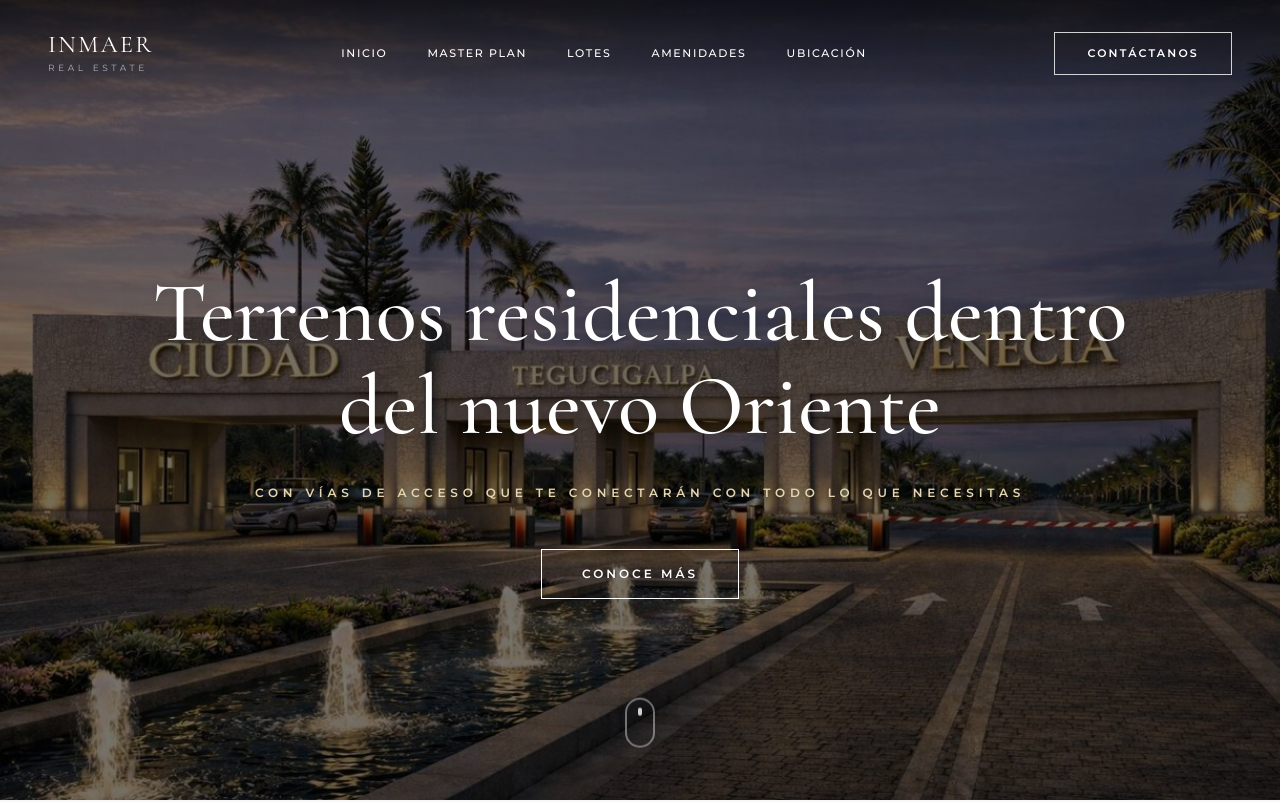
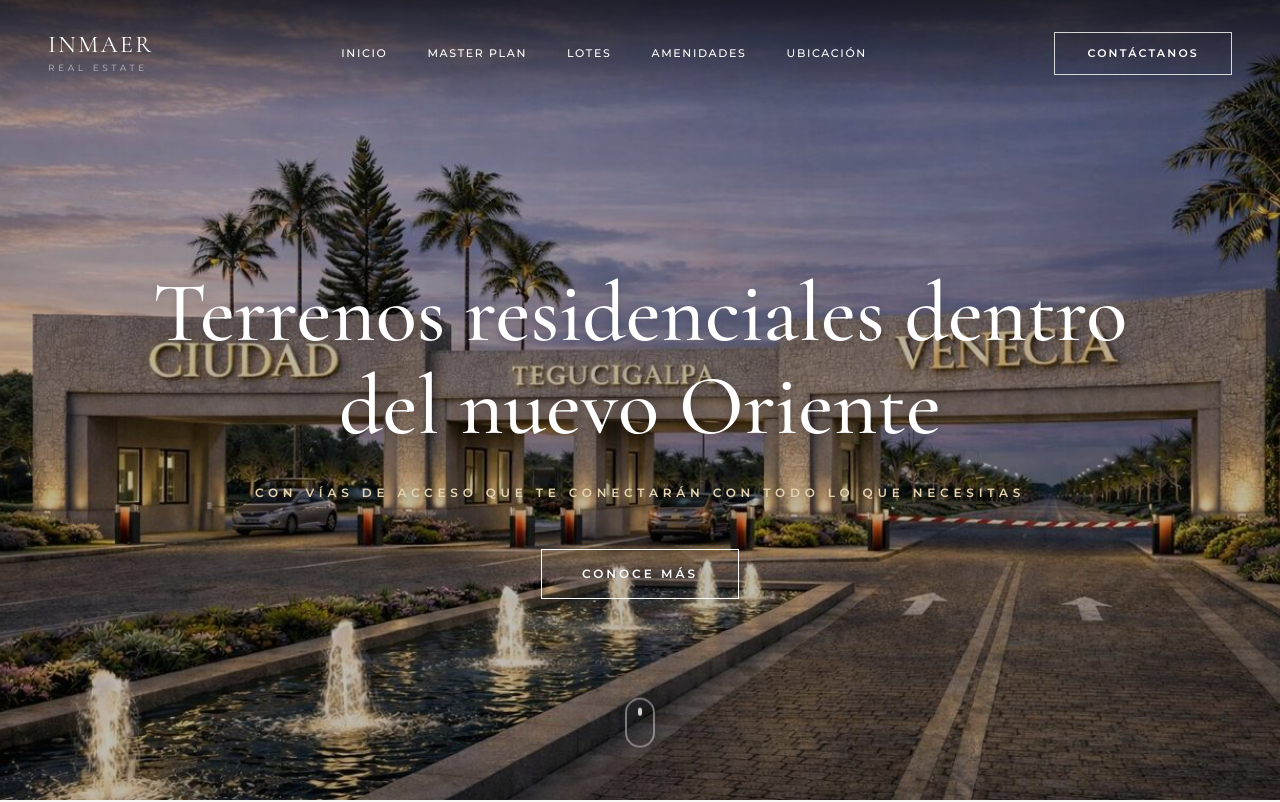
Before and after one commit to rplushn/ciudadvenecia, a Next.js app: page /design-5 in a window 1280 px wide. Shown: the top 802 px of the page. Built offline with nearby package versions, Linux system fonts and the light colour scheme.

Commit message:
Lighten Hero overlay in design-5/page.tsx for better image visibility

```diff
--- a/src/app/design-5/page.tsx
+++ b/src/app/design-5/page.tsx
@@ -99,9 +99,9 @@ export default function Design5Page() {
             alt="Ciudad Venecia Portal"
             className="h-full w-full object-cover transform scale-105 animate-slowZoom"
           />
-          {/* Dark Overlay - Heavily tinted to match reference */}
-          <div className="absolute inset-0 bg-[#2C2520]/40 mix-blend-multiply"></div>
-          <div className="absolute inset-0 bg-black/30"></div>
+          {/* Dark Overlay - Lighter for visibility */}
+          <div className="absolute inset-0 bg-[#2C2520]/20 mix-blend-multiply"></div>
+          <div className="absolute inset-0 bg-black/10"></div>
         </div>
 
         {/* Hero Content */}
```
